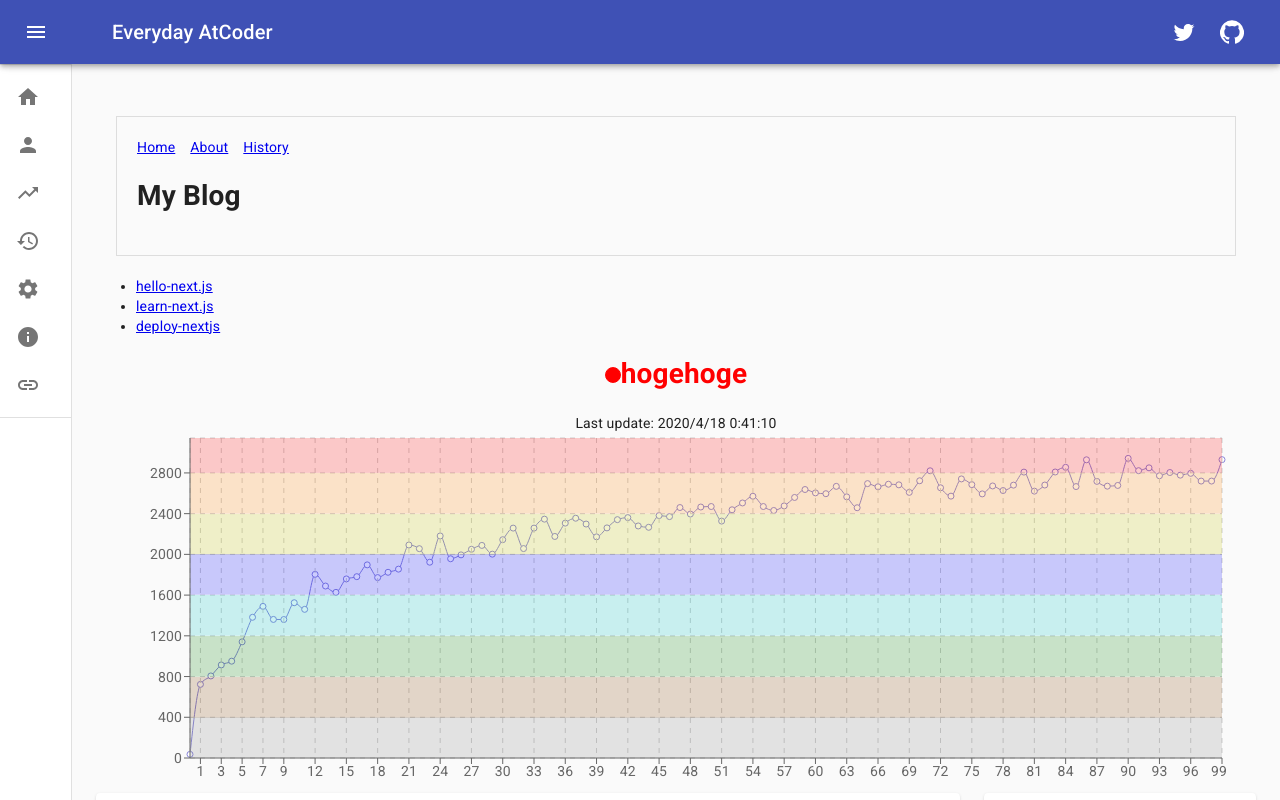
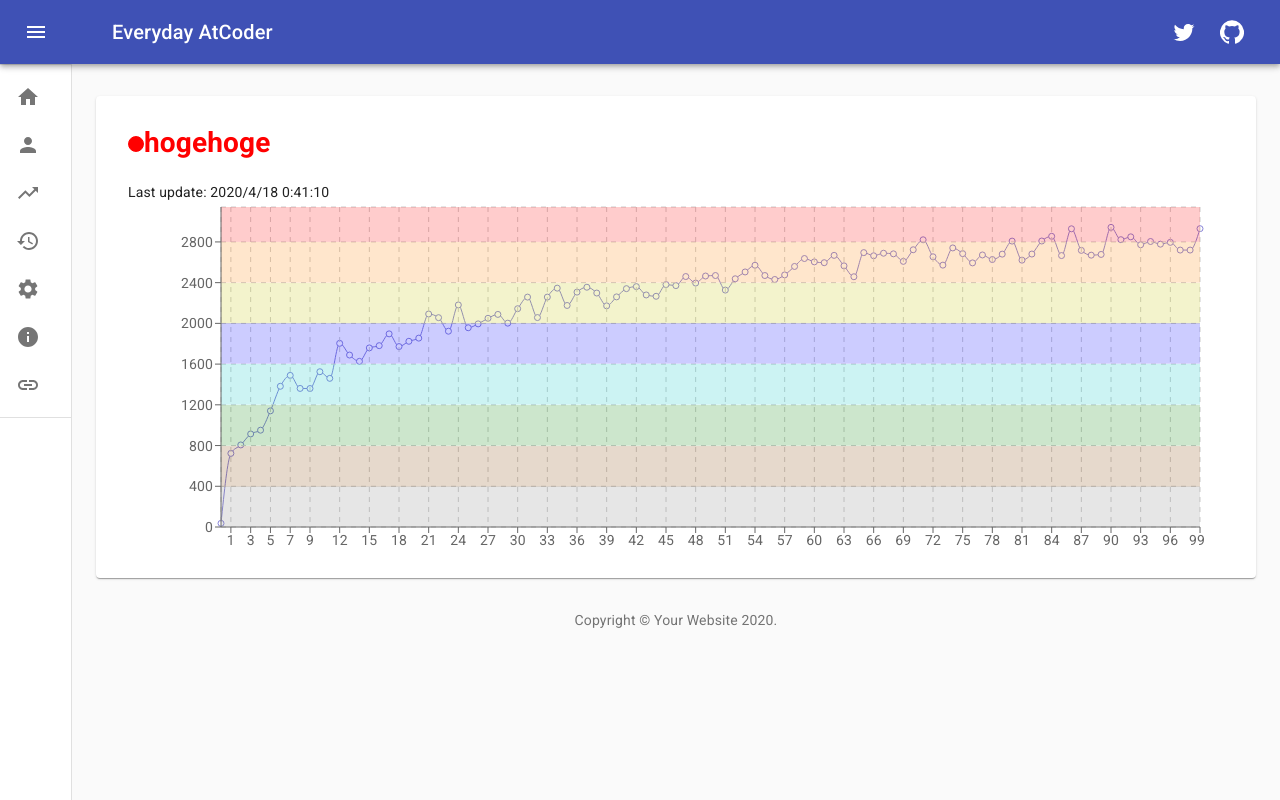
Before and after one commit to KATO-Hiro/EverydayAtCoder, a Next.js app in the folder frontend/: page / in a window 1280 px wide. Built offline with nearby package versions, Linux system fonts and the light colour scheme.

Commit message:
Apply material-ui to rating chart (#98)

```diff
--- a/frontend/src/components/AtCoderHandle.js
+++ b/frontend/src/components/AtCoderHandle.js
@@ -15,7 +15,7 @@
 };
 
 const AtCoderHandle = (props) => (
-  <div className="atcoder-handle" align="center">
+  <div className="atcoder-handle" align="left">
     <h1 style={ratingColorStyle(props.currentRating)}>
       <span style={style}></span>
       {props.handleName}
--- a/frontend/src/components/dashboard/Dashboard.js
+++ b/frontend/src/components/dashboard/Dashboard.js
@@ -11,8 +11,6 @@
 import Divider from '@material-ui/core/Divider';
 import IconButton from '@material-ui/core/IconButton';
 import Container from '@material-ui/core/Container';
-import Grid from '@material-ui/core/Grid';
-import Paper from '@material-ui/core/Paper';
 import Link from '@material-ui/core/Link';
 import MenuIcon from '@material-ui/icons/Menu';
 import ChevronLeftIcon from '@material-ui/icons/ChevronLeft';
@@ -27,9 +25,6 @@
   GITHUB_URL,
 } from "../../utils/Url";
 import { mainListItems } from './listItems';
-import Chart from './Chart';
-import Deposits from './Deposits';
-import Orders from './Orders';
 
 // See:
 // https://github.com/mui-org/material-ui/tree/master/docs/src/pages/getting-started/templates/dashboard
@@ -202,26 +197,6 @@
         <Container maxWidth="lg" className={classes.container}>
           {props.children}
 
-          <Grid container spacing={3}>
-            {/* Chart */}
-            <Grid item xs={12} md={8} lg={9}>
-              <Paper className={fixedHeightPaper}>
-                <Chart />
-              </Paper>
-            </Grid>
-            {/* Recent Deposits */}
-            <Grid item xs={12} md={4} lg={3}>
-              <Paper className={fixedHeightPaper}>
-                <Deposits />
-              </Paper>
-            </Grid>
-            {/* Recent Orders */}
-            <Grid item xs={12}>
-              <Paper className={classes.paper}>
-                <Orders />
-              </Paper>
-            </Grid>
-          </Grid>
           <Box pt={4}>
             <Copyright />
           </Box>
--- a/frontend/src/pages/index.js
+++ b/frontend/src/pages/index.js
@@ -1,19 +1,26 @@
-import Link from "next/link";
-import Layout from "../components/MyLayout";
+import {
+  Grid,
+  Paper,
+} from '@material-ui/core';
+import {
+  makeStyles
+} from '@material-ui/core/styles';
+
 import AtCoderHandle from "../components/AtCoderHandle";
 import RatingChart from "../components/RatingChart";
 
-const indexPageContent = <h1>My Blog</h1>;
-
-const PostLink = props => (
-  <li>
-    <Link href="/p/[id]" as={`/p/${props.id}`}>
-      <a>{props.id}</a>
-    </Link>
-  </li>
-);
+const useStyles = makeStyles((theme) => ({
+  paper: {
+    paddingTop: theme.spacing(1),
+    paddingLeft: theme.spacing(4),
+    paddingRight: theme.spacing(3),
+    paddingBottom: theme.spacing(2),
+  },
+}));
 
 export default function Index() {
+  const classes = useStyles();
+
   const date = new Date();
   const year = date.getFullYear();
   const month = date.getMonth() + 1;
@@ -24,26 +31,26 @@
 
   return (
     <div>
-      <Layout content={indexPageContent} />
-      <ul>
-        <PostLink id="hello-next.js" as="" />
-        <PostLink id="learn-next.js" as="" />
-        <PostLink id="deploy-nextjs" as="" />
-      </ul>
-
+      <Grid container spacing={3}>
+        <Grid item xs={12}>
+          <Paper className={classes.paper}>
             <AtCoderHandle
               handleName={'hogehoge'}
               currentRating={2811}
             />
 
-      <div className="last-update" align="center">
+            <div className="last-update" align="left">
               {/* Note: dummy values. */}
               Last update: {year}/{month}/{day} {hour}:{minute}:{second}
             </div>
 
+            {/* TODO: Enable to use rating chart as component. */}
             <div align="center">
               {RatingChart}
             </div>
+          </Paper>
+        </Grid>
+      </Grid>
     </div>
   );
 }
```
Lines whose indentation alone changed are shown as unchanged.
